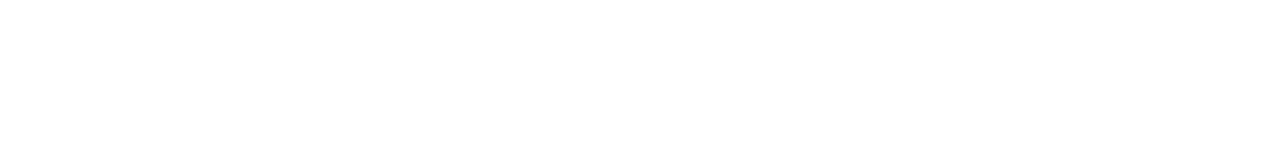
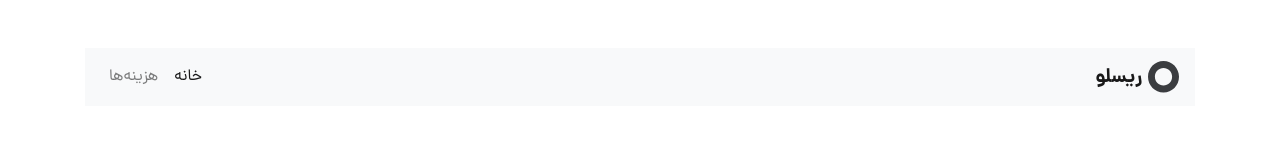
Before and after one commit to meyQuery/risloo-public, a website: page index.html in a window 1280 px wide. Drawn offline with Linux system fonts and the light colour scheme.

Commit message:
Some change

```diff
--- a/index.html
+++ b/index.html
@@ -1,5 +1,6 @@
 <!DOCTYPE html>
 <html lang="en">
+
 <head>
     <meta charset="UTF-8">
     <meta name="viewport" content="width=device-width, initial-scale=1.0">
@@ -9,9 +10,36 @@
 
     <title>Risloo Client</title>
 </head>
+
 <body class="rtl">
+    <section class="py-5">
+        <div class="container">
+            <nav class="navbar navbar-expand-lg navbar-light bg-light">
+                <a class="navbar-brand" href="#">
+                    <img src="dist/images/logo/logo.svg" alt="" height="32">
+                    <span class="font-weight-bold">ریسلو</span>
+                </a>
+                <button class="navbar-toggler" type="button" data-toggle="collapse" data-target="#navbarNav"
+                    aria-controls="navbarNav" aria-expanded="false" aria-label="Toggle navigation">
+                    <span class="navbar-toggler-icon"></span>
+                </button>
+                <div class="collapse navbar-collapse" id="navbarNav">
+                    <ul class="navbar-nav mr-auto">
+                        <li class="nav-item active">
+                            <a class="nav-link" href="#">خانه</a>
+                        </li>
+                        <li class="nav-item">
+                            <a class="nav-link" href="#">هزینه‌ها</a>
+                        </li>
+                    </ul>
+                </div>
+            </nav>
+        </div>
+    </section>
+
     <script src="dist/vendors/jquery-3.4.1.min.js"></script>
     <script src="dist/vendors/popper.min.js"></script>
     <script src="dist/vendors/bootstrap-4.4.1/js/bootstrap.min.js"></script>
 </body>
+
 </html>
--- /dev/null
+++ b/src/scss/_navbar.scss
@@ -0,0 +1,4 @@
+.navbar-brand {
+    margin-right: 0;
+    margin-left: 1rem;
+}
--- a/src/scss/app.scss
+++ b/src/scss/app.scss
@@ -1,3 +1,4 @@
 @import "font";
 @import "typography";
 @import "base";
+@import "navbar";
```
Also changed, not shown: dist/css/app.css, dist/images/logo/logo.svg (added).
